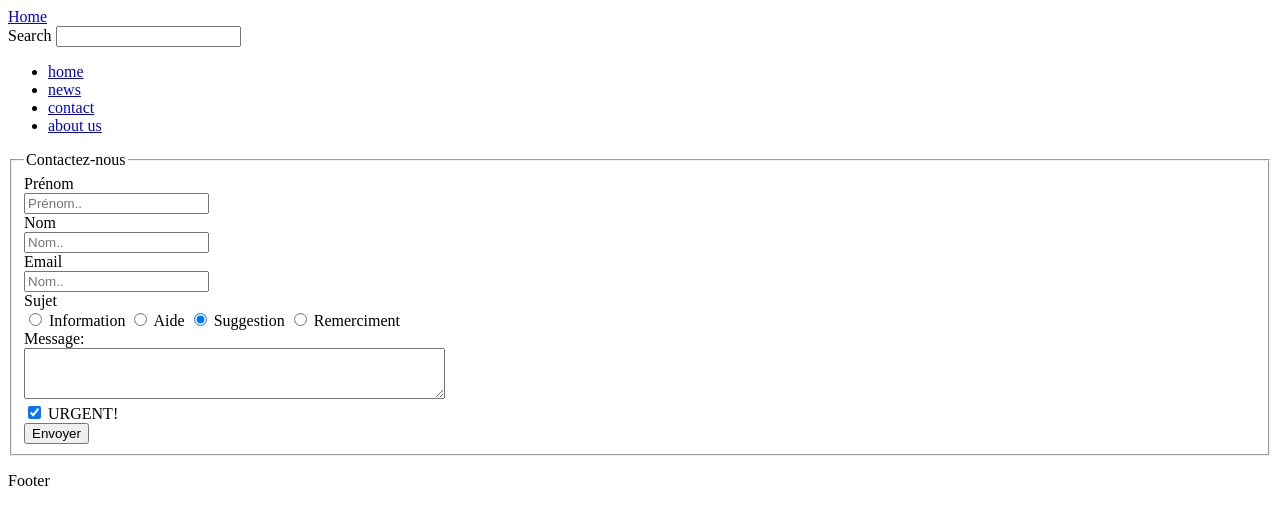
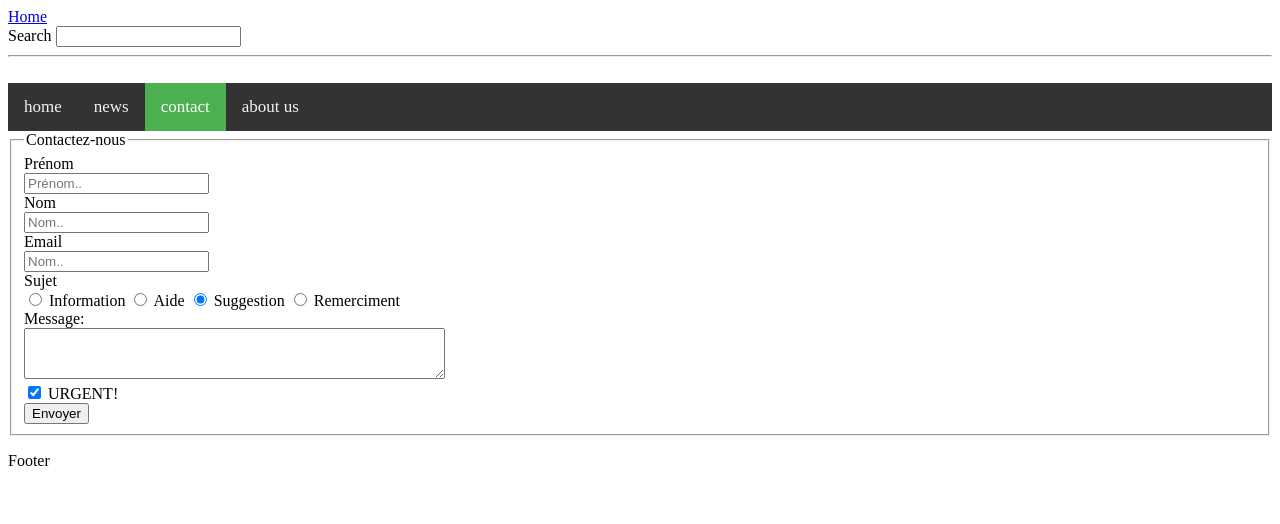
Before and after one commit to AmineNeifer/Projet_web_ESEN, a plain HTML site: page html/contact.html in a window 1280 px wide. Drawn offline with Linux system fonts and the light colour scheme.

Commit message:
contact style and script

```diff
--- /dev/null
+++ b/css/contact.css
@@ -0,0 +1,34 @@
+#navbar {
+    overflow: hidden;
+    background-color: #333;
+}
+
+#navbar a {
+    float: left;
+    display: block;
+    color: #f2f2f2;
+    text-align: center;
+    padding: 14px 16px;
+    text-decoration: none;
+    font-size: 17px;
+}
+
+#navbar a:hover {
+    background-color: #ddd;
+    color: black;
+}
+
+#navbar a.active {
+    background-color: #4CAF50;
+    color: white;
+}
+
+.sticky {
+    position: fixed;
+    top: 0;
+    width: 100%;
+}
+
+.sticky {
+    padding-top: 60px;
+}
--- a/html/contact.html
+++ b/html/contact.html
@@ -6,6 +6,7 @@
     <title> Contactez-nous+ </title>
     <meta charset="UTF-8">
     <meta name="viewport" content="width=device-width, initial-scale=1">
+    <link rel="stylesheet" href="../css/contact.css">
 </head>
 
 <body>
@@ -19,8 +20,7 @@
                 <!-- snippet location forms_search -->
                 <form action="/search.php">
                     <label for="search_query">Search</label>
-					<input name="search_query" id="search_query" data-error-message="Search field cannot be empty."
-						autocomplete="off">
+                    <input name="search_query" id="search_query" data-error-message="Search field cannot be empty." autocomplete="off">
                     <label>
 						<input type="submit" style="display: none;">
 					</label>
@@ -29,20 +29,19 @@
             </div>
         </div>
     </header>
+    <hr>
+    <br>
     <section>
-		<nav>
-			<ul>
-				<li><a href="../home.html">home</a></li>
-				<li><a href="news.html">news</a></li>
-				<li><a href="contact.html">contact</a></li>
-				<li><a href="about.html">about us</a></li>
-			</ul>
+        <nav id="navbar">
+            <a href="../home.html">home</a>
+            <a href="news.html">news</a>
+            <a href="contact.html" class="active">contact</a>
+            <a href="about.html">about us</a>
         </nav>
     </section>
-	<!-- Formulaire de contact -->
     <fieldset>
         <legend>Contactez-nous</legend>
-		<form name="Formul" method="post" action="contact.php">
+        <form name="Formul" method="post" action="contact.php" class="cont_form">
             <div>
                 <label for="fname">Prénom</label>
             </div>
@@ -93,10 +92,11 @@
             </article>
         </form>
     </fieldset>
+
     <footer>
         <p>Footer</p>
     </footer>
-
+    <script src="../javascript/script.js"></script>
 </body>
 
 </html>
--- /dev/null
+++ b/javascript/script.js
@@ -0,0 +1,12 @@
+window.onscroll = function() { myFunction() };
+
+var navbar = document.getElementById("navbar");
+var sticky = navbar.offsetTop;
+
+function myFunction() {
+    if (window.pageYOffset >= sticky) {
+        navbar.classList.add("sticky")
+    } else {
+        navbar.classList.remove("sticky");
+    }
+}
```
Lines whose indentation alone changed are shown as unchanged.
